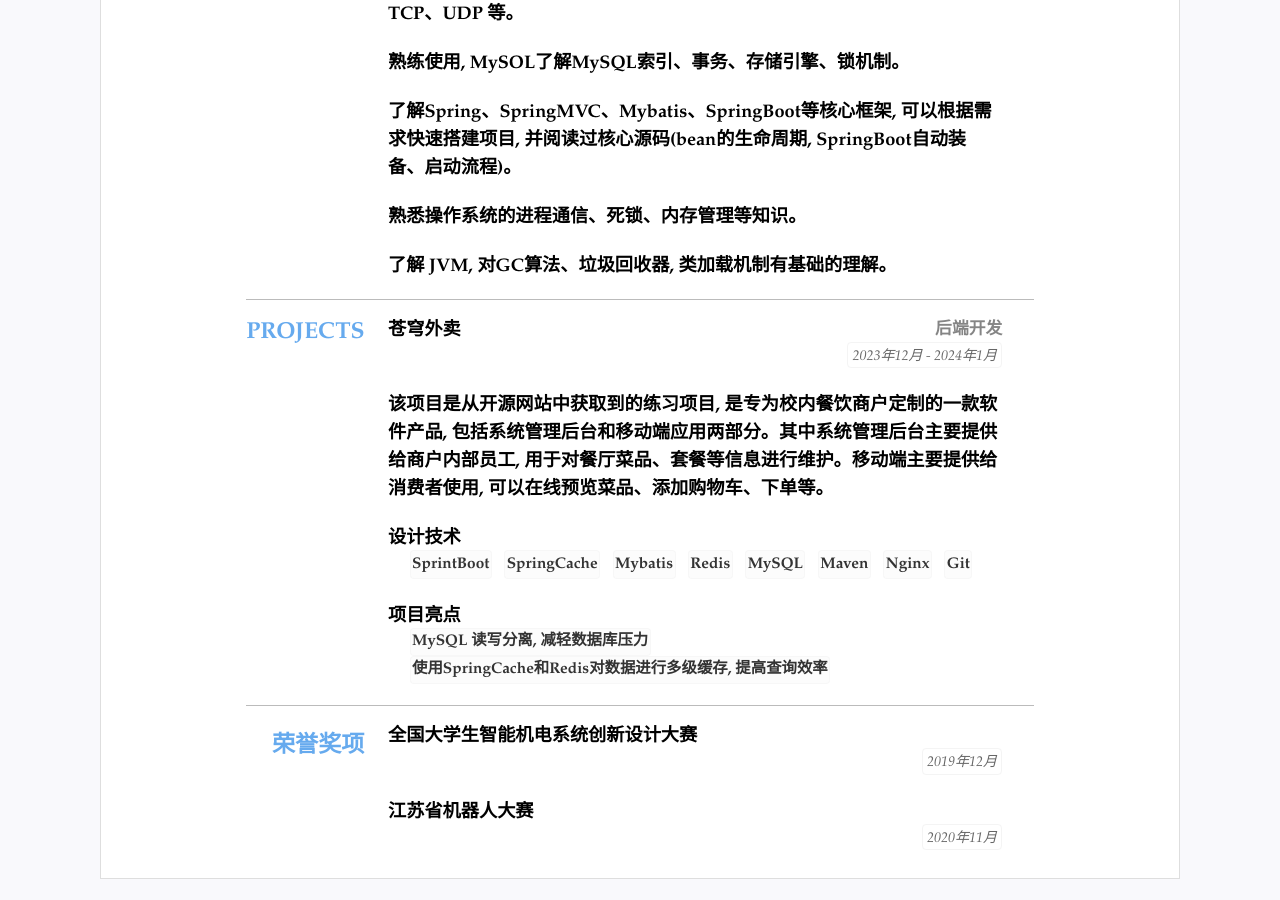
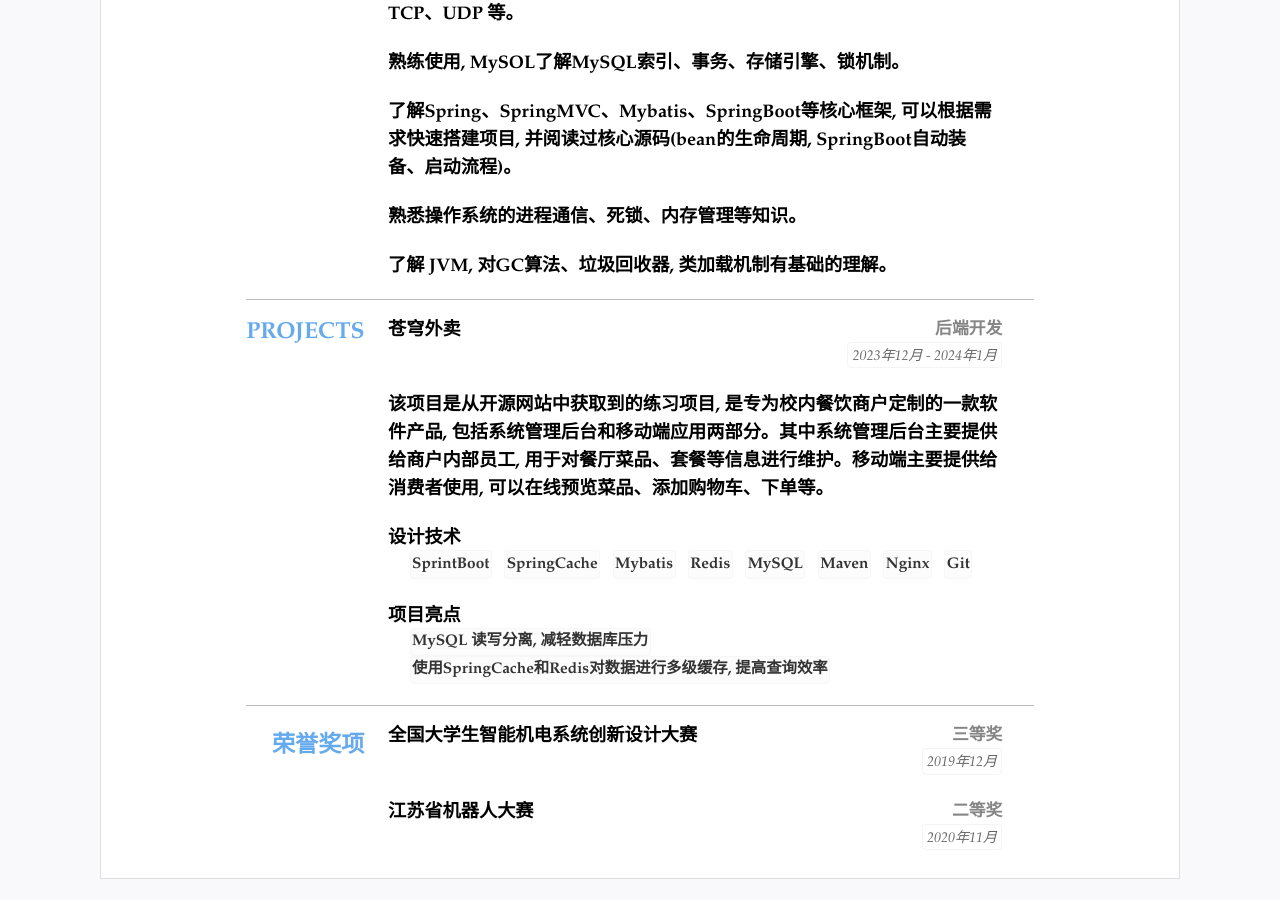
Before and after one commit to ZhangJianyu1918/CV, a Jekyll site: the page built from index.html, in a window 1280 px wide and 900 px high, scrolled down 742 px. Built offline with Jekyll 4.4.1, drawn with Linux system fonts in a browser that asks for light colours.

Commit message:
upload image

```diff
--- a/_data/resume.yml
+++ b/_data/resume.yml
@@ -5,7 +5,7 @@ title: "简历标题"
 lang: "zh" #语言设置 zh表示中文 en 表示英语
 name: "张建宇"
 # jobtitle: "求职意向" #可空不显示
-photo: "assets/img/photo.jpg" #照片可空，不显示
+photo: "assets/img/zjy_photo.jpg" #照片可空，不显示
 
 #联系方式
 contact: #联系方式连接等3~5行
@@ -112,8 +112,10 @@ main: #简历主要内容，
   name: "荣誉奖项"
   content:
   - title: 全国大学生智能机电系统创新设计大赛
+    sub: 三等奖
     duration: 2019年12月
   - title: 江苏省机器人大赛
+    sub: 二等奖
     duration: 2020年11月
 
 
```
